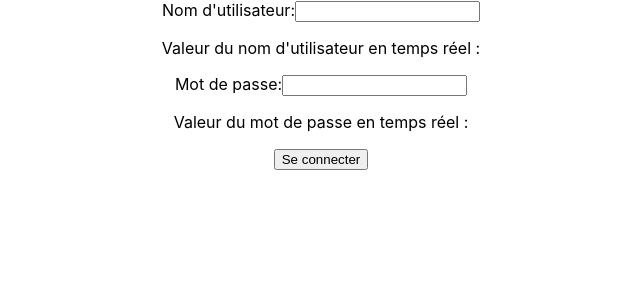
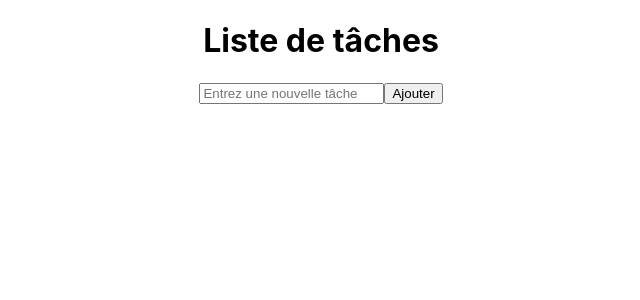
Before and after one commit to abdoulkarim22/training-react, a React (Create React App) app: page / in a window 1280 px wide. Shown: the top 300 px of the page, without its empty margins (319-959 px from the left). Built offline with nearby package versions, Linux system fonts and the light colour scheme.

Commit message:
affichant une liste de tâches

```diff
--- a/src/App.js
+++ b/src/App.js
@@ -3,10 +3,11 @@ import './App.css';
 import ParentComponent from './components/ParentComponent';
 import Counter from './components/Counter';
 import LoginForm from './components/LoginForm';
+import Page from './components/Page';
 function App() {
   return (
     <div className="App">
-    <LoginForm/>
+      <Page/>
     </div>
   );
 }
--- a/src/components/Page.jsx
+++ b/src/components/Page.jsx
@@ -3,33 +3,27 @@ import React, { useState } from 'react';
 function HomePage() {
   // State pour stocker la liste des tâches
   const [tasks, setTasks] = useState([]);
-
   // State pour stocker la nouvelle tâche saisie par l'utilisateur
   const [newTask, setNewTask] = useState('');
 
-  // Fonction pour ajouter une nouvelle tâche à la liste
-  const addTask = () => {
+  // Fonction pour ajouter une nouvelle tâche
+  const Ajouterunetâche = () => {
     if (newTask.trim() !== '') {
       setTasks([...tasks, newTask]);
       setNewTask('');
     }
   };
 
-  // Fonction pour supprimer une tâche de la liste
-  const deleteTask = (index) => {
-    const updatedTasks = tasks.filter((_, i) => i !== index);
-    setTasks(updatedTasks);
-  };
+
 
   return (
     <div>
       <h1>Liste de tâches</h1>
-      {/* Affichage de la liste des tâches */}
       <ul>
-        {tasks.map((task, index) => (
+
+        {tasks.map((tâche, index) => (
           <li key={index}>
-            {task}
-            <button onClick={() => deleteTask(index)}>Supprimer</button>
+            {tâche}
           </li>
         ))}
       </ul>
@@ -41,7 +35,7 @@ function HomePage() {
           onChange={(e) => setNewTask(e.target.value)}
           placeholder="Entrez une nouvelle tâche"
         />
-        <button onClick={addTask}>Ajouter</button>
+        <button onClick={Ajouterunetâche}>Ajouter</button>
       </div>
     </div>
   );
```
